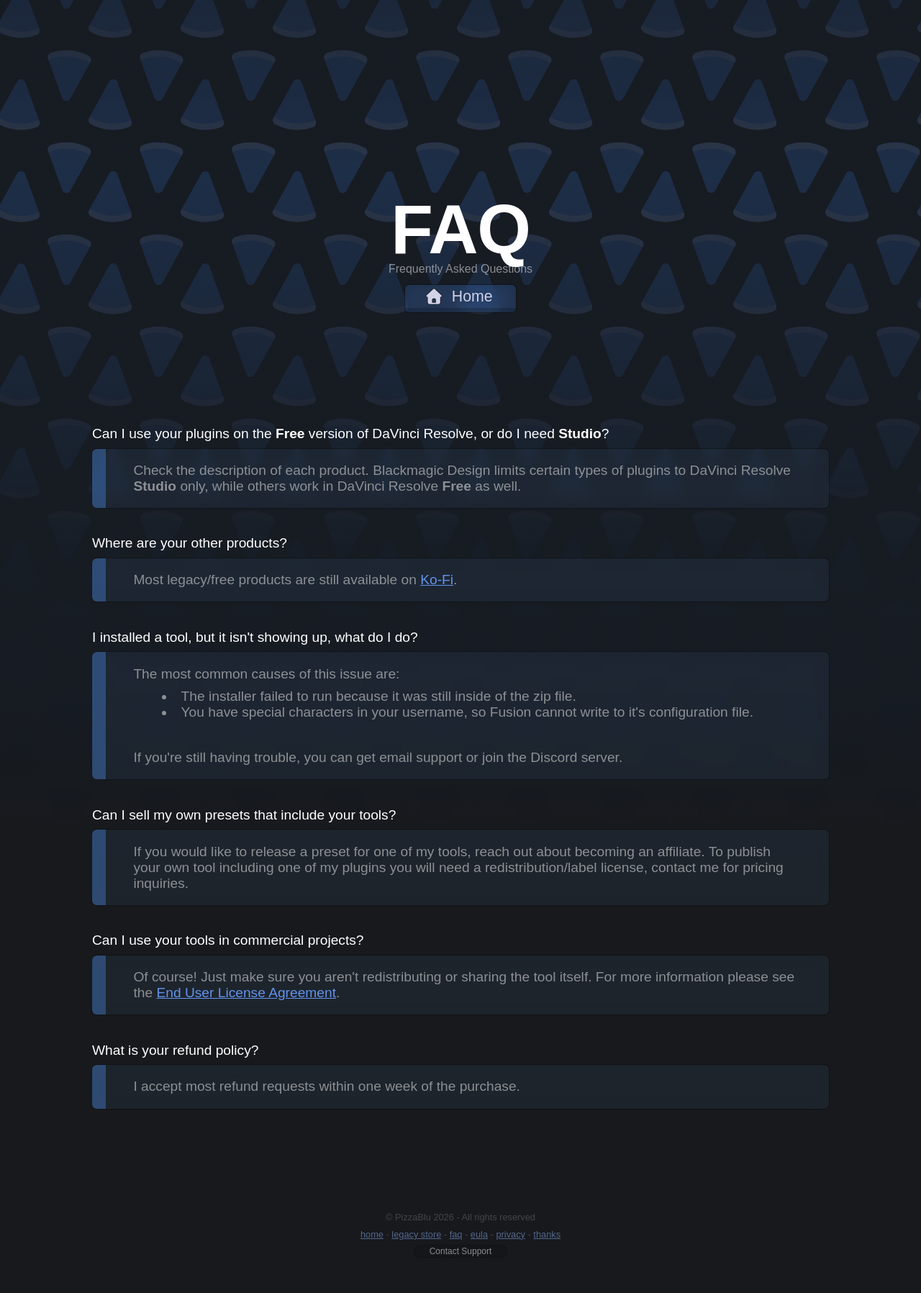
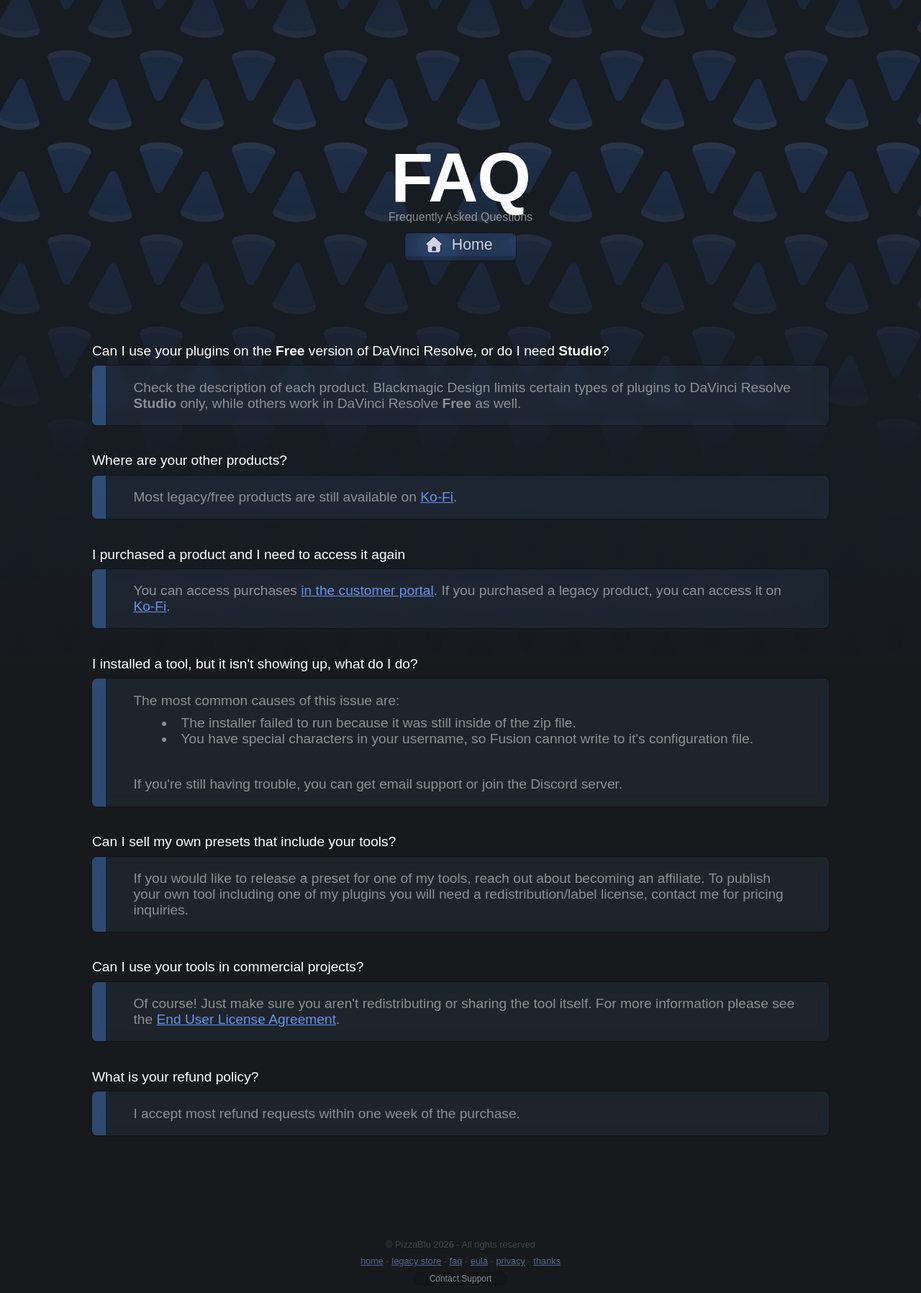
Before and after one commit to PizzaBlu/pizzablu.github.io, a Jekyll site: the page built from info/faq.html, in a window 1280 px wide. Shown: the whole page at 72% size. Built offline with Jekyll 4.4.1, drawn with Linux system fonts in a browser that asks for light colours; nearby versions of some CDN libraries; some web fonts are replaced; before the commit the page ends 1760 px from its top, so only the background shows below that.

Commit message:
add portal to faq

```diff
--- a/_config.yml
+++ b/_config.yml
@@ -39,6 +39,7 @@
   kofi: "https://ko-fi.com/pizzablu/"
   privacy: "/privacy.html"
   discord: "https://discord.gg/VMbRGbBeT6"
+  portal: "https://www.creem.io/portal"
 
 plugins:
   - jekyll-redirect-from
--- a/_includes/hero-card.html
+++ b/_includes/hero-card.html
@@ -28,7 +28,7 @@
                     {% endif %}
                 </div>
                 <div>
-                    <p>Lifetime license</p>
+                    <p>Lifetime license, no subscriptions</p>
                 </div>
             </div>
             <img src="{{ page.box }}" alt="{{ page.title }}">
--- a/_layouts/text.html
+++ b/_layouts/text.html
@@ -7,6 +7,7 @@
 
             links=site.navigation-basic
 
+            height="960px"
             ratio="0.6"
             content-ratio="0.8"
             center="20%"
--- a/info/faq.html
+++ b/info/faq.html
@@ -20,7 +20,12 @@
 
     <h4>Where are your other products?</h4>
     <blockquote>
-        <p>Most legacy/free products are still available on <a href="{{ site.links.kofi }}">Ko-Fi</a>.
+        <p>Most legacy/free products are still available on <a href="{{ site.links.kofi }}">Ko-Fi</a>.</p>
+    </blockquote>
+
+    <h4>I purchased a product and I need to access it again</h4>
+    <blockquote>
+        <p>You can access purchases <a href="{{ site.links.portal }}">in the customer portal</a>. If you purchased a legacy product, you can access it on <a href="{{ site.links.kofi }}">Ko-Fi</a>.</p>
     </blockquote>
 
     <h4>I installed a tool, but it isn't showing up, what do I do?</h4>
--- a/products/Automate/index.html
+++ b/products/Automate/index.html
@@ -10,7 +10,6 @@
 price: $36
 checkout: "https://www.creem.io/payment/prod_6jNhOyZglnOHOajOMIvJTY"
 box: /products/Automate/box.png
-price: $36
 goodbye: keyframes
 requirements:
     - DaVinci Resolve <b>Studio</b> 20+
```
